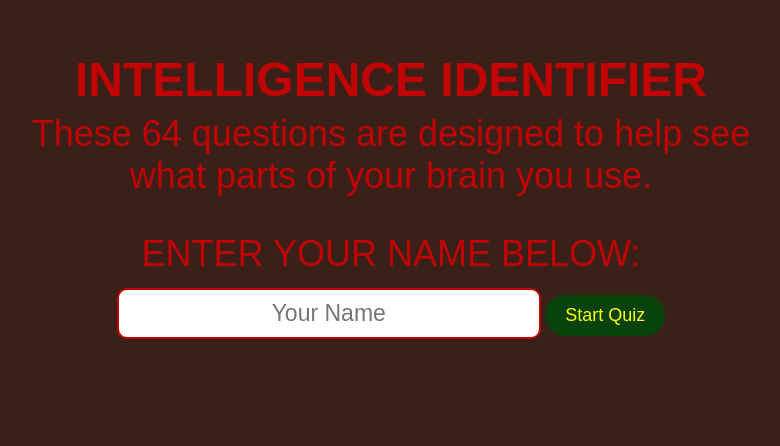
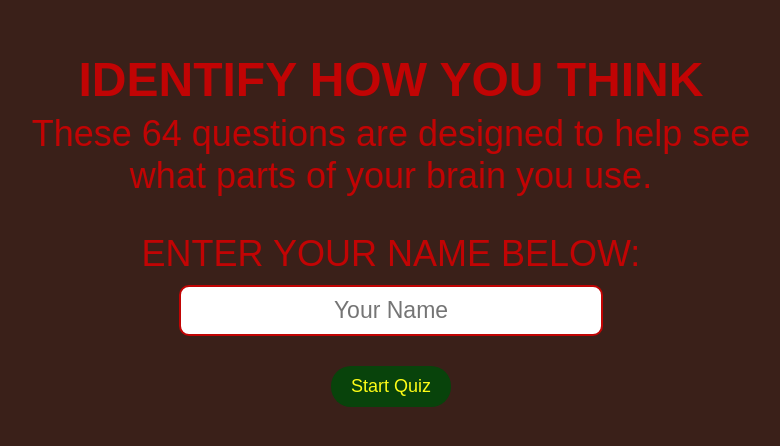
Before and after one commit to EddyElf/Gardners, a plain HTML site: page index.html in a window 1280 px wide. Shown: the whole page, without its empty margins (249-1029 px from the left). Drawn offline with nearby package versions, Linux system fonts and the light colour scheme.

Commit message:
Update index.html

```diff
--- a/index.html
+++ b/index.html
@@ -13,10 +13,11 @@
 <body>
     <!-- Username input section before starting the quiz -->
     <div id="name-entry">
-        <h1>INTELLIGENCE IDENTIFIER</h1>
+        <h1>IDENTIFY HOW YOU THINK</h1>
         <p id="intro-text">These 64 questions are designed to help see <br>what parts of your brain you use.</p>
         <p id="intro-text">ENTER YOUR NAME BELOW:</p>
         <input type="text" id="username" placeholder="Your Name">
+        <br>
         <button id="start-button">Start Quiz</button>
     </div>
 
```
